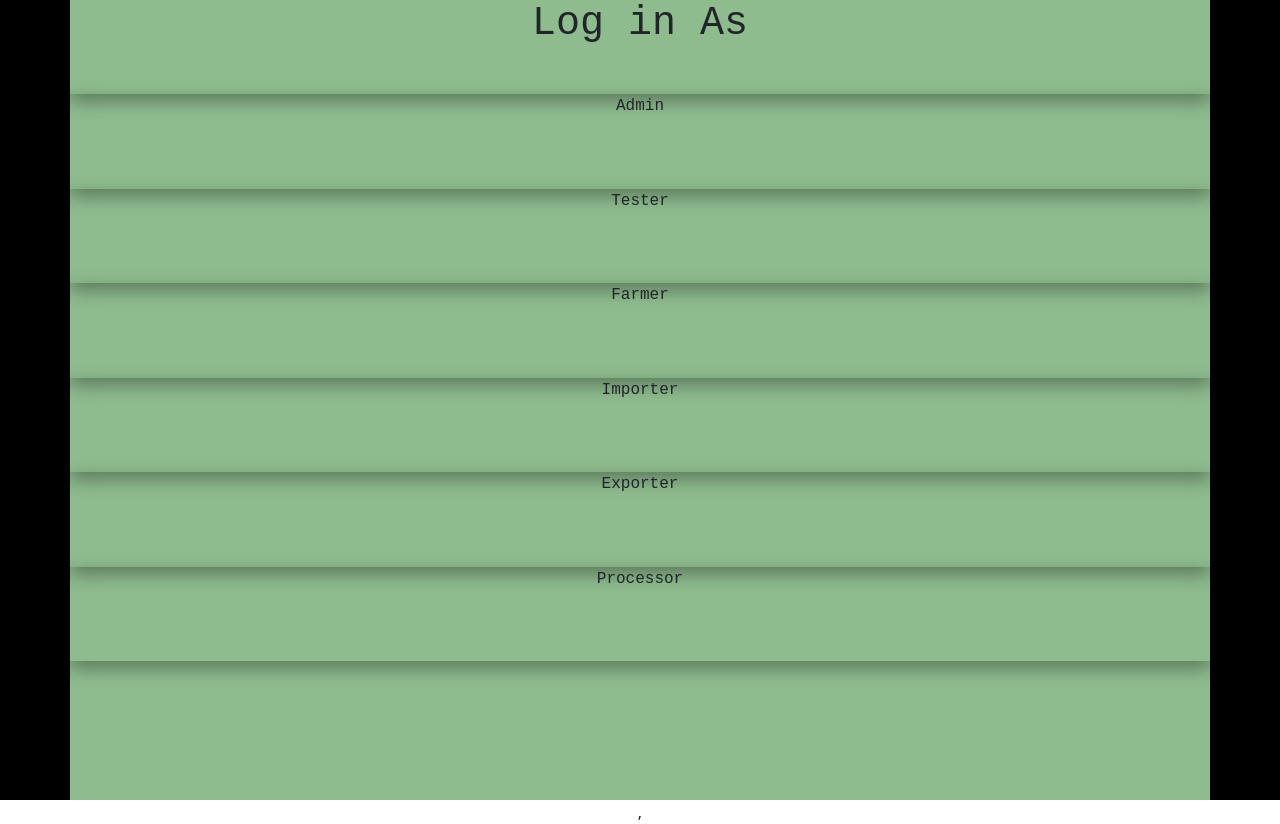
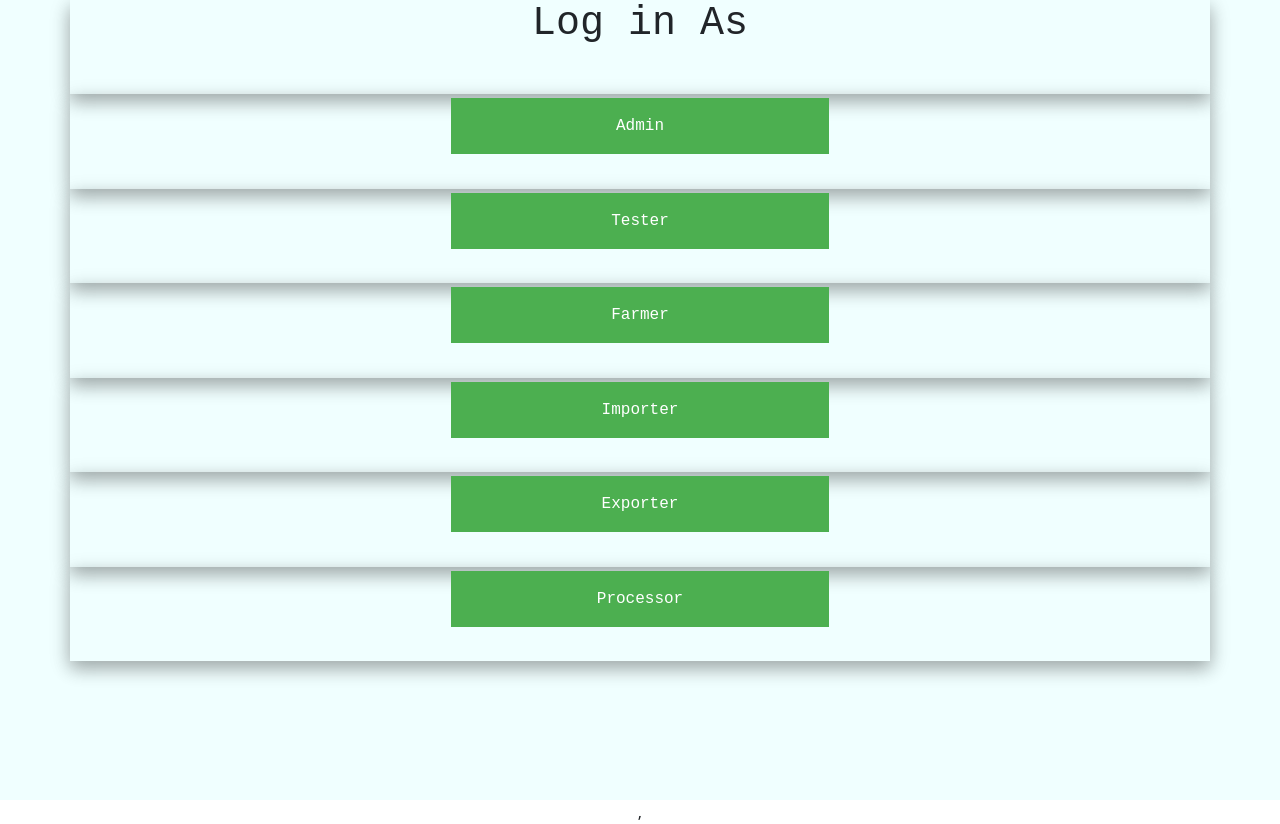
Before and after one commit to dipjerry/smart_farming_and_retail, a React (Create React App) app: page / in a window 1280 px wide. Built offline with nearby package versions, Linux system fonts and the light colour scheme.

Commit message:
changes in home page added

```diff
--- a/src/components/home/home.css
+++ b/src/components/home/home.css
@@ -1,7 +1,7 @@
 .admin-panel{
     height: 100vh;
     width: 100%;
-    background-color: black;
+    background-color:azure;
 }
 .admin-cont{
     height: 100vh;
@@ -9,14 +9,14 @@
 }
 .container{
 
-    background-color: darkseagreen;
+    background-color:azure;
     font-family: monospace;
 }
 .row{
     box-shadow: 0 8px 16px 0 rgba(0,0,0,0.2), 0 6px 20px 0 rgba(0,0,0,0.19);
     height: 25mm;
 }
-.btn{
+.navbar-brand{
     background-color: #4CAF50; /* Green */
   border: none;
   width: 10cm;
```
